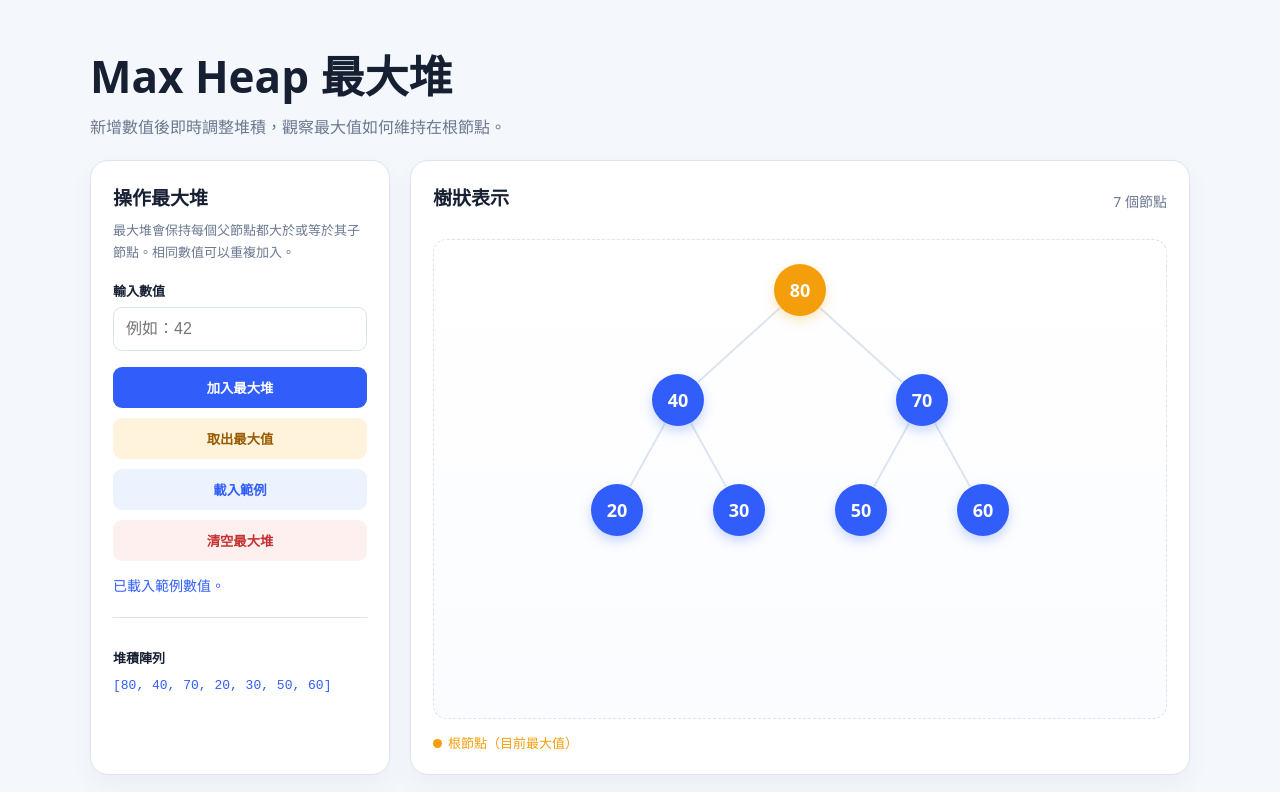
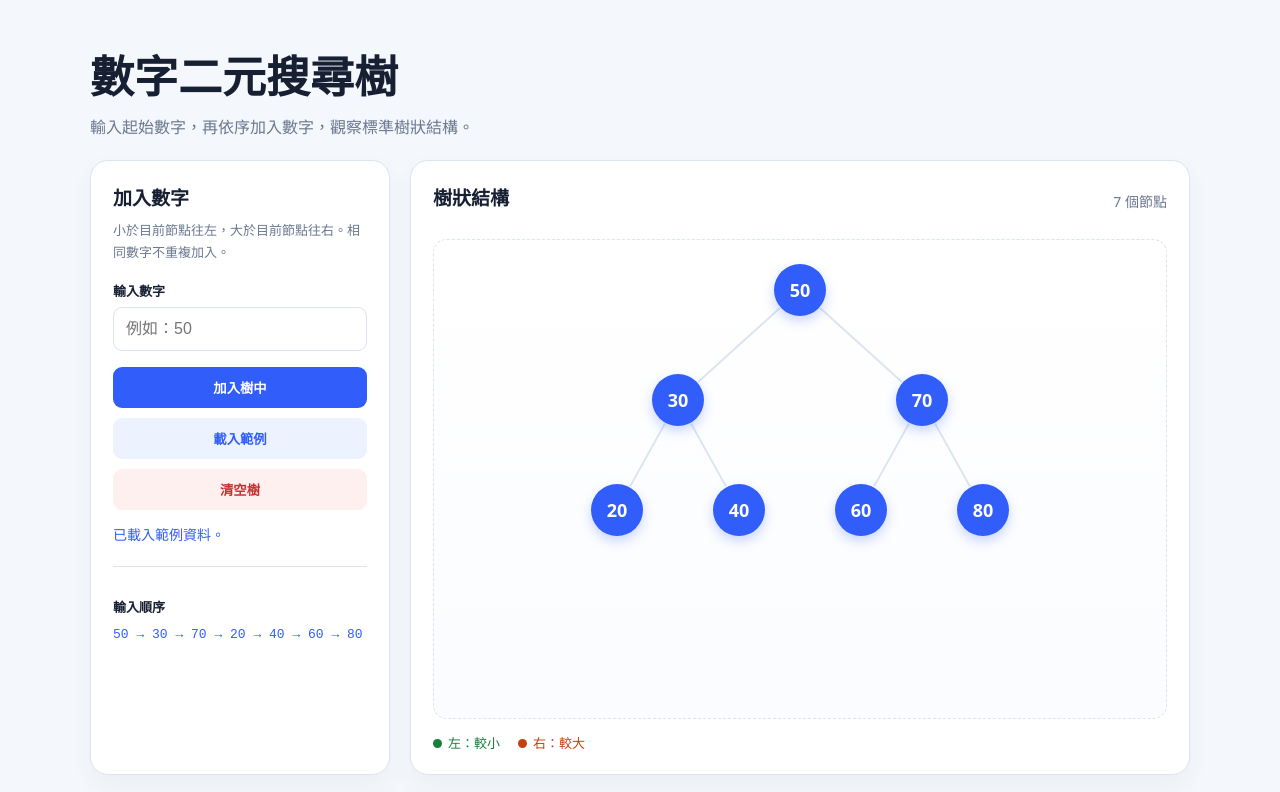
Before and after one commit to slep0721/binary-tree, a plain HTML site: page index.html in a window 1280 px wide. Both pictures are taken after a click on the button "載入範例". Shown: the top 792 px of the page. Drawn offline with Linux system fonts and the light colour scheme.

Commit message:
Revert "Publish max heap visualizer"
This reverts commit f76b28c81acc9493398c79288c3ecfe68f2f64b9.

```diff
--- a/index.html
+++ b/index.html
@@ -3,128 +3,57 @@
 <head>
   <meta charset="UTF-8">
   <meta name="viewport" content="width=device-width, initial-scale=1.0">
-  <title>Max Heap 最大堆視覺化</title>
+  <title>數字二元搜尋樹</title>
   <style>
-    :root{--bg:#f4f7fb;--card:#fff;--ink:#172033;--muted:#6b7890;--primary:#315efb;--line:#dce4f0;--accent:#f59e0b}
-    *{box-sizing:border-box}body{margin:0;background:var(--bg);color:var(--ink);font-family:system-ui,-apple-system,"Noto Sans TC",sans-serif}
+    :root{--bg:#f4f7fb;--card:#fff;--ink:#172033;--muted:#6b7890;--primary:#315efb;--line:#dce4f0;--left:#15803d;--right:#c2410c}
+    *{box-sizing:border-box} body{margin:0;background:var(--bg);color:var(--ink);font-family:system-ui,-apple-system,"Noto Sans TC",sans-serif}
     main{width:min(1100px,92%);margin:42px auto}.hero{margin-bottom:22px}.hero h1{margin:0 0 8px;font-size:clamp(28px,5vw,44px)}.hero p{margin:0;color:var(--muted)}
     .layout{display:grid;grid-template-columns:300px 1fr;gap:20px}.card{background:var(--card);border:1px solid var(--line);border-radius:18px;padding:22px;box-shadow:0 10px 25px #1720330b}
     h2{font-size:19px;margin:0 0 8px}.hint{font-size:13px;color:var(--muted);line-height:1.7;margin:0 0 18px}label{display:block;font-size:13px;font-weight:700;margin:14px 0 7px}
     input{width:100%;padding:12px;border:1px solid var(--line);border-radius:9px;font-size:16px;outline:none}input:focus{border-color:var(--primary);box-shadow:0 0 0 3px #315efb1c}
-    button{border:0;border-radius:9px;padding:11px 14px;font-weight:700;cursor:pointer}.primary{width:100%;margin-top:16px;background:var(--primary);color:#fff}.secondary{background:#edf2ff;color:var(--primary);margin-top:10px;width:100%}.danger{background:#fff0f0;color:#c53030;margin-top:10px;width:100%}.extract{background:#fff4db;color:#9a5b00;margin-top:10px;width:100%}.message{min-height:22px;color:var(--primary);font-size:14px;margin-top:14px}
-    .sequence{margin-top:20px;padding-top:16px;border-top:1px solid var(--line)}.sequence code{display:block;color:var(--primary);line-height:1.8;word-break:break-word}.tree-card{min-width:0;overflow:hidden}.tree-head{display:flex;justify-content:space-between;align-items:center;gap:12px}.count{color:var(--muted);font-size:14px}.tree-wrap{min-height:480px;margin-top:20px;padding:24px 10px;overflow:auto;border:1px dashed var(--line);border-radius:14px;background:linear-gradient(#fff,#fbfcff)}
-    .tree{position:relative;display:flex;justify-content:center;min-width:max-content;min-height:410px}.tree-links{position:absolute;inset:0;width:100%;height:100%;overflow:visible;pointer-events:none}.tree-links line{stroke:#dce4f0;stroke-width:2}.tree-content{position:relative;z-index:1;display:flex;justify-content:center}.level{display:flex;flex-direction:column;align-items:center}.node{position:relative;display:flex;flex-direction:column;align-items:center}.circle{display:grid;place-items:center;flex:none;width:52px;height:52px;border-radius:50%;background:var(--primary);color:#fff;font-size:18px;font-weight:800;box-shadow:0 5px 12px #315efb40}.circle.root{background:var(--accent);box-shadow:0 5px 12px #f59e0b40}.children{display:flex;gap:70px;margin-top:58px;position:relative}.child{position:relative;display:flex;justify-content:center;flex:1;min-width:52px}.child:empty{visibility:hidden}.empty{display:grid;place-items:center;min-height:410px;color:var(--muted);text-align:center}.legend{display:flex;gap:18px;margin-top:14px;color:var(--muted);font-size:13px}.legend span:before{content:"";display:inline-block;width:9px;height:9px;border-radius:50%;margin-right:6px;background:currentColor}.legend .root-key{color:var(--accent)}
-    .note{margin-top:20px;color:var(--muted);font-size:14px;line-height:1.7}.note code{color:var(--primary)}.complexity{margin-top:20px}.complexity h2{margin-bottom:14px}.complexity-grid{display:grid;grid-template-columns:repeat(4,minmax(0,1fr));gap:12px}.complexity-item{padding:14px;border:1px solid var(--line);border-radius:12px;background:#fbfcff}.complexity-item span{display:block;color:var(--muted);font-size:13px}.complexity-item strong{display:block;margin-top:5px;color:var(--primary);font-size:20px}.complexity-foot{margin:14px 0 0;color:var(--muted);font-size:13px}@media(max-width:760px){main{margin:25px auto}.layout{grid-template-columns:1fr}.tree-wrap{min-height:360px}.empty{min-height:280px}.complexity-grid{grid-template-columns:repeat(2,minmax(0,1fr))}}
+    button{border:0;border-radius:9px;padding:11px 14px;font-weight:700;cursor:pointer}.primary{width:100%;margin-top:16px;background:var(--primary);color:#fff}.secondary{background:#edf2ff;color:var(--primary);margin-top:10px;width:100%}.danger{background:#fff0f0;color:#c53030;margin-top:10px;width:100%}
+    .sequence{margin-top:20px;padding-top:16px;border-top:1px solid var(--line)}.sequence code{display:block;color:var(--primary);line-height:1.8;word-break:break-word}.message{min-height:22px;color:var(--primary);font-size:14px;margin-top:14px}
+    .tree-card{min-width:0;overflow:hidden}.tree-head{display:flex;justify-content:space-between;align-items:center;gap:12px}.count{color:var(--muted);font-size:14px}.tree-wrap{min-height:480px;margin-top:20px;padding:24px 10px;overflow:auto;border:1px dashed var(--line);border-radius:14px;background:linear-gradient(#fff,#fbfcff)}
+    .tree{position:relative;display:flex;justify-content:center;min-width:max-content;min-height:410px}.tree-links{position:absolute;inset:0;width:100%;height:100%;overflow:visible;pointer-events:none}.tree-links line{stroke:#dce4f0;stroke-width:2}.tree-content{position:relative;z-index:1;display:flex;justify-content:center}.level{display:flex;flex-direction:column;align-items:center}.node{position:relative;display:flex;flex-direction:column;align-items:center}.circle{display:grid;place-items:center;flex:none;width:52px;height:52px;border-radius:50%;background:var(--primary);color:#fff;font-size:18px;font-weight:800;box-shadow:0 5px 12px #315efb40}.children{display:flex;gap:70px;margin-top:58px;position:relative}.child{position:relative;display:flex;justify-content:center}.empty{display:grid;place-items:center;min-height:410px;color:var(--muted);text-align:center}.legend{display:flex;gap:18px;margin-top:14px;color:var(--muted);font-size:13px}.legend span:before{content:"";display:inline-block;width:9px;height:9px;border-radius:50%;margin-right:6px;background:currentColor}.legend .l{color:var(--left)}.legend .r{color:var(--right)}
+    .circle.visited{background:#8aa1df}.circle.current{background:#f59e0b;box-shadow:0 0 0 5px #f59e0b2b,0 5px 12px #f59e0b40}.traversal{margin-top:20px}.traversal-head{display:flex;justify-content:space-between;align-items:center;gap:12px}.modes{display:flex;flex-wrap:wrap;gap:8px;margin:16px 0}.mode{background:#f1f4f9;color:#53627a}.mode.active{color:#fff;background:var(--primary)}.playback{display:flex;gap:8px;flex-wrap:wrap}.playback button{background:#edf2ff;color:var(--primary)}.playback button.play{background:var(--primary);color:#fff}.playback button:disabled{opacity:.45;cursor:not-allowed}.progress{margin:18px 0 12px;color:var(--muted);font-size:14px}.progress b{color:var(--primary)}.walk-order{display:flex;flex-wrap:wrap;gap:8px;min-height:45px}.walk-step{display:grid;place-items:center;min-width:42px;height:36px;padding:0 10px;border-radius:9px;background:#f1f4f9;color:#65738c;font-weight:800}.walk-step.done{background:#dbe5ff;color:var(--primary)}.walk-step.now{background:#f59e0b;color:white}.walk-empty{color:var(--muted);font-size:14px;padding:9px 0}
+    @media(max-width:760px){main{margin:25px auto}.layout{grid-template-columns:1fr}.tree-wrap{min-height:360px}.empty{min-height:280px}}
   </style>
 </head>
 <body>
   <main>
-    <section class="hero"><h1>Max Heap 最大堆</h1><p>新增數值後即時調整堆積，觀察最大值如何維持在根節點。</p></section>
+    <section class="hero"><h1>數字二元搜尋樹</h1><p>輸入起始數字，再依序加入數字，觀察標準樹狀結構。</p></section>
     <div class="layout">
       <section class="card">
-        <h2>操作最大堆</h2><p class="hint">最大堆會保持每個父節點都大於或等於其子節點。相同數值可以重複加入。</p>
-        <form id="form"><label for="number">輸入數值</label><input id="number" type="number" step="any" required placeholder="例如：42"><button class="primary">加入最大堆</button></form>
-        <button class="extract" id="extract">取出最大值</button><button class="secondary" id="demo">載入範例</button><button class="danger" id="clear">清空最大堆</button>
-        <div class="message" id="message" aria-live="polite"></div><div class="sequence"><label>堆積陣列</label><code id="sequence">[]</code></div>
+        <h2>加入數字</h2><p class="hint">小於目前節點往左，大於目前節點往右。相同數字不重複加入。</p>
+        <form id="form"><label for="number">輸入數字</label><input id="number" type="number" step="any" required placeholder="例如：50"><button class="primary">加入樹中</button></form>
+        <button class="secondary" id="demo">載入範例</button><button class="danger" id="clear">清空樹</button>
+        <div class="message" id="message"></div><div class="sequence"><label>輸入順序</label><code id="sequence">尚未輸入</code></div>
       </section>
-      <section class="card tree-card"><div class="tree-head"><h2>樹狀表示</h2><span class="count" id="count">0 個節點</span></div><div class="tree-wrap"><div id="tree" class="empty">請加入數值，開始建立 Max Heap。</div></div><div class="legend"><span class="root-key">根節點（目前最大值）</span></div></section>
+      <section class="card tree-card"><div class="tree-head"><h2>樹狀結構</h2><span class="count" id="count">0 個節點</span></div><div class="tree-wrap"><div id="tree" class="empty">請先輸入第一個數字，它會成為根節點。</div></div><div class="legend"><span class="l">左：較小</span><span class="r">右：較大</span></div></section>
     </div>
-    <section class="card note"><strong>陣列索引規則：</strong>若節點索引為 <code>i</code>，左子節點在 <code>2i + 1</code>，右子節點在 <code>2i + 2</code>，父節點在 <code>⌊(i - 1) / 2⌋</code>。</section>
-    <section class="card complexity"><h2>堆積操作複雜度</h2><div class="complexity-grid"><div class="complexity-item"><span>插入</span><strong>O(log n)</strong></div><div class="complexity-item"><span>取出最大值</span><strong>O(log n)</strong></div><div class="complexity-item"><span>查看最大值</span><strong>O(1)</strong></div><div class="complexity-item"><span>空間複雜度</span><strong>O(n)</strong></div></div><p class="complexity-foot">n 為堆積中的節點數；插入與取出最多沿樹高調整，最大堆的樹高為 O(log n)。</p></section>
+    <section class="card traversal">
+      <div class="traversal-head"><div><h2>走訪演練</h2><p class="hint">選擇走訪模式後，可逐步或自動查看節點的拜訪順序。</p></div></div>
+      <div class="modes" role="group" aria-label="走訪模式"><button class="mode active" data-mode="preorder">前序：根 → 左 → 右</button><button class="mode" data-mode="inorder">中序：左 → 根 → 右</button><button class="mode" data-mode="postorder">後序：左 → 右 → 根</button></div>
+      <div class="playback"><button id="prev" aria-label="上一步">← 上一步</button><button class="play" id="play">▶ 自動演練</button><button id="next">下一步 →</button><button id="reset-walk">重設</button></div>
+      <div class="progress" id="progress">尚未開始走訪。</div><div class="walk-order" id="walk-order"><span class="walk-empty">請先建立樹。</span></div>
+    </section>
   </main>
-  <script src="max-heap.js"></script>
   <script>
-    const heap = new MaxHeap();
-    const $ = id => document.getElementById(id);
-    const numberText = value => String(value);
-
-    function renderNode(index, values) {
-      if (index >= values.length) return '';
-      const left = index * 2 + 1;
-      const right = left + 1;
-      const children = left < values.length || right < values.length
-        ? `<div class="children"><div class="child">${left < values.length ? renderNode(left, values) : ''}</div><div class="child">${right < values.length ? renderNode(right, values) : ''}</div></div>`
-        : '';
-      return `<div class="level"><div class="node"><div class="circle ${index === 0 ? 'root' : ''}" data-index="${index}">${numberText(values[index])}</div>${children}</div></div>`;
-    }
-
-    function edges(index, result = []) {
-      const left = index * 2 + 1;
-      const right = left + 1;
-      if (left < heap.size) { result.push([index, left]); edges(left, result); }
-      if (right < heap.size) { result.push([index, right]); edges(right, result); }
-      return result;
-    }
-
-    function drawLines() {
-      const tree = $('tree');
-      const svg = tree.querySelector('.tree-links');
-      if (!svg || !heap.size) return;
-      const treeBox = tree.getBoundingClientRect();
-      svg.setAttribute('viewBox', `0 0 ${tree.clientWidth} ${tree.clientHeight}`);
-      svg.innerHTML = '';
-      edges(0).forEach(([parent, child]) => {
-        const a = tree.querySelector(`[data-index="${parent}"]`).getBoundingClientRect();
-        const b = tree.querySelector(`[data-index="${child}"]`).getBoundingClientRect();
-        let x1 = a.left + a.width / 2 - treeBox.left;
-        let y1 = a.top + a.height / 2 - treeBox.top;
-        let x2 = b.left + b.width / 2 - treeBox.left;
-        let y2 = b.top + b.height / 2 - treeBox.top;
-        const distance = Math.hypot(x2 - x1, y2 - y1);
-        if (distance > 52) {
-          const dx = (x2 - x1) / distance;
-          const dy = (y2 - y1) / distance;
-          x1 += dx * 27; y1 += dy * 27; x2 -= dx * 27; y2 -= dy * 27;
-        }
-        svg.insertAdjacentHTML('beforeend', `<line x1="${x1}" y1="${y1}" x2="${x2}" y2="${y2}"/>`);
-      });
-    }
-
-    function render() {
-      const values = heap.toArray();
-      const tree = $('tree');
-      tree.className = values.length ? 'tree' : 'empty';
-      tree.innerHTML = values.length
-        ? `<svg class="tree-links" aria-hidden="true"></svg><div class="tree-content">${renderNode(0, values)}</div>`
-        : '請加入數值，開始建立 Max Heap。';
-      $('count').textContent = `${heap.size} 個節點`;
-      $('sequence').textContent = `[${values.join(', ')}]`;
-      $('extract').disabled = !heap.size;
-      requestAnimationFrame(drawLines);
-    }
-
-    $('form').addEventListener('submit', event => {
-      event.preventDefault();
-      const value = Number($('number').value);
-      if (!Number.isFinite(value)) return;
-      heap.insert(value);
-      $('message').textContent = `已加入 ${numberText(value)}，最大值為 ${numberText(heap.peek())}。`;
-      $('number').value = '';
-      render();
-      $('number').focus();
-    });
-
-    $('extract').addEventListener('click', () => {
-      const maximum = heap.extractMax();
-      $('message').textContent = `已取出最大值 ${numberText(maximum)}${heap.size ? `，新的最大值為 ${numberText(heap.peek())}` : '，最大堆目前為空'}。`;
-      render();
-    });
-
-    $('demo').addEventListener('click', () => {
-      while (heap.size) heap.extractMax();
-      [50, 30, 70, 20, 40, 60, 80].forEach(value => heap.insert(value));
-      $('message').textContent = '已載入範例數值。';
-      render();
-    });
-
-    $('clear').addEventListener('click', () => {
-      while (heap.size) heap.extractMax();
-      $('message').textContent = '最大堆已清空。';
-      render();
-    });
-
-    window.addEventListener('resize', () => requestAnimationFrame(drawLines));
-    render();
+    let root=null, values=[], walkMode='preorder', walkIndex=-1, walkTimer=null;
+    const $=id=>document.getElementById(id), numberText=n=>Number.isInteger(n)?String(n):String(n);
+    function insert(value){if(!root){root={value,left:null,right:null};return '根節點'}let node=root;while(true){if(value===node.value)return '重複';if(value<node.value){if(!node.left){node.left={value,left:null,right:null};return '左側';}node=node.left}else{if(!node.right){node.right={value,left:null,right:null};return '右側';}node=node.right}}}
+    function renderNode(node){if(!node)return '';const left=node.left?`<div class="child left">${renderNode(node.left)}</div>`:'';const right=node.right?`<div class="child right">${renderNode(node.right)}</div>`:'';return `<div class="level"><div class="node"><div class="circle" data-value="${node.value}">${numberText(node.value)}</div>${left||right?`<div class="children">${left}${right}</div>`:''}</div></div>`}
+    function edges(node,result=[]){if(!node)return result;if(node.left){result.push([node.value,node.left.value]);edges(node.left,result)}if(node.right){result.push([node.value,node.right.value]);edges(node.right,result)}return result}
+    function drawLines(){const tree=$('tree');const svg=tree.querySelector('.tree-links');if(!svg||!root)return;const treeBox=tree.getBoundingClientRect();svg.setAttribute('viewBox',`0 0 ${tree.clientWidth} ${tree.clientHeight}`);svg.innerHTML='';edges(root).forEach(([parent,child])=>{const a=tree.querySelector(`[data-value="${parent}"]`).getBoundingClientRect(),b=tree.querySelector(`[data-value="${child}"]`).getBoundingClientRect();let x1=a.left+a.width/2-treeBox.left,y1=a.top+a.height/2-treeBox.top,x2=b.left+b.width/2-treeBox.left,y2=b.top+b.height/2-treeBox.top;const distance=Math.hypot(x2-x1,y2-y1),cut=27;if(distance>cut*2){const dx=(x2-x1)/distance,dy=(y2-y1)/distance;x1+=dx*cut;y1+=dy*cut;x2-=dx*cut;y2-=dy*cut}svg.insertAdjacentHTML('beforeend',`<line x1="${x1}" y1="${y1}" x2="${x2}" y2="${y2}"/>`)})}
+    function traversal(node,mode,result=[]){if(!node)return result;if(mode==='preorder')result.push(node.value);traversal(node.left,mode,result);if(mode==='inorder')result.push(node.value);traversal(node.right,mode,result);if(mode==='postorder')result.push(node.value);return result}
+    function stopWalk(){clearInterval(walkTimer);walkTimer=null;$('play').textContent='▶ 自動演練'}
+    function resetWalk(){stopWalk();walkIndex=-1;renderWalk()}
+    function renderWalk(){const order=traversal(root,walkMode);const running=walkTimer!==null;$('play').disabled=!order.length;$('prev').disabled=!order.length||walkIndex<0;$('next').disabled=!order.length||walkIndex>=order.length-1;$('reset-walk').disabled=!order.length;$('play').textContent=running?'⏸ 暫停':'▶ 自動演練';$('progress').innerHTML=order.length?(walkIndex<0?'準備開始走訪。':`目前走訪第 <b>${walkIndex+1}</b> / ${order.length} 個節點：<b>${numberText(order[walkIndex])}</b>`):'請先建立樹。';$('walk-order').innerHTML=order.length?order.map((value,i)=>`<span class="walk-step ${i<walkIndex?'done':''} ${i===walkIndex?'now':''}">${numberText(value)}</span>`).join(''):'<span class="walk-empty">請先建立樹。</span>';document.querySelectorAll('.circle').forEach(circle=>{const i=order.indexOf(Number(circle.dataset.value));circle.classList.toggle('visited',i>=0&&i<walkIndex);circle.classList.toggle('current',i===walkIndex)})}
+    function render(){ $('tree').className=root?'tree':'empty';$('tree').innerHTML=root?`<svg class="tree-links" aria-hidden="true"></svg><div class="tree-content">${renderNode(root)}</div>`:'請先輸入第一個數字，它會成為根節點。';$('count').textContent=`${values.length} 個節點`;$('sequence').textContent=values.length?values.join(' → '):'尚未輸入';requestAnimationFrame(()=>{drawLines();renderWalk()}); }
+    $('form').addEventListener('submit',e=>{e.preventDefault();const value=Number($('number').value);if(!Number.isFinite(value))return;const result=insert(value);if(result==='重複'){$('message').textContent='這個數字已經存在，沒有重複加入。'}else{values.push(value);resetWalk();$('message').textContent=values.length===1?'已建立根節點。':`已加入${result}。`;render();}$('number').value='';$('number').focus()});
+    $('demo').addEventListener('click',()=>{root=null;values=[];[50,30,70,20,40,60,80].forEach(v=>{insert(v);values.push(v)});resetWalk();$('message').textContent='已載入範例資料。';render()});$('clear').addEventListener('click',()=>{root=null;values=[];resetWalk();$('message').textContent='已清空樹。';render()});
+    document.querySelectorAll('.mode').forEach(button=>button.addEventListener('click',()=>{walkMode=button.dataset.mode;document.querySelectorAll('.mode').forEach(item=>item.classList.toggle('active',item===button));resetWalk()}));
+    $('next').addEventListener('click',()=>{const order=traversal(root,walkMode);if(walkIndex<order.length-1){walkIndex++;renderWalk()}else stopWalk()});$('prev').addEventListener('click',()=>{if(walkIndex>=0){walkIndex--;renderWalk()}});$('reset-walk').addEventListener('click',resetWalk);$('play').addEventListener('click',()=>{if(walkTimer){stopWalk();renderWalk();return}const order=traversal(root,walkMode);if(!order.length)return;if(walkIndex>=order.length-1)walkIndex=-1;walkTimer=setInterval(()=>{if(walkIndex>=order.length-1){stopWalk();renderWalk();return}walkIndex++;renderWalk()},850);renderWalk()});window.addEventListener('resize',()=>requestAnimationFrame(drawLines));renderWalk();
   </script>
 </body>
 </html>
--- a/max-heap.js
+++ /dev/null
@@ -1,66 +0,0 @@
-class MaxHeap {
-  constructor(values = []) {
-    this.values = [];
-    for (const value of values) this.insert(value);
-  }
-
-  get size() {
-    return this.values.length;
-  }
-
-  peek() {
-    return this.values[0];
-  }
-
-  insert(value) {
-    if (typeof value !== 'number' || !Number.isFinite(value)) {
-      throw new TypeError('MaxHeap only accepts finite numbers.');
-    }
-
-    this.values.push(value);
-    this.#siftUp(this.values.length - 1);
-    return this;
-  }
-
-  extractMax() {
-    if (this.values.length === 0) return undefined;
-    if (this.values.length === 1) return this.values.pop();
-
-    const maximum = this.values[0];
-    this.values[0] = this.values.pop();
-    this.#siftDown(0);
-    return maximum;
-  }
-
-  toArray() {
-    return [...this.values];
-  }
-
-  #siftUp(index) {
-    while (index > 0) {
-      const parent = Math.floor((index - 1) / 2);
-      if (this.values[parent] >= this.values[index]) break;
-      [this.values[parent], this.values[index]] = [this.values[index], this.values[parent]];
-      index = parent;
-    }
-  }
-
-  #siftDown(index) {
-    while (true) {
-      const left = index * 2 + 1;
-      const right = left + 1;
-      let largest = index;
-
-      if (left < this.values.length && this.values[left] > this.values[largest]) largest = left;
-      if (right < this.values.length && this.values[right] > this.values[largest]) largest = right;
-      if (largest === index) break;
-
-      [this.values[index], this.values[largest]] = [this.values[largest], this.values[index]];
-      index = largest;
-    }
-  }
-}
-
-if (typeof module !== 'undefined' && module.exports) {
-  module.exports = MaxHeap;
-}
```
